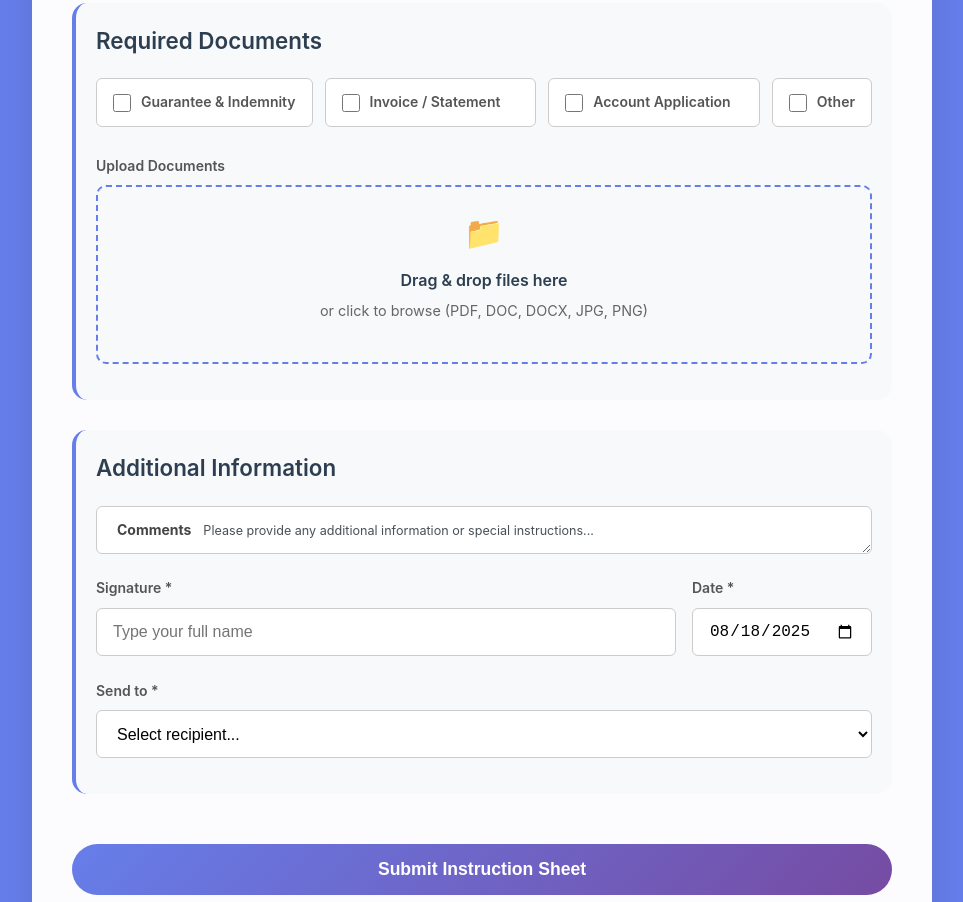
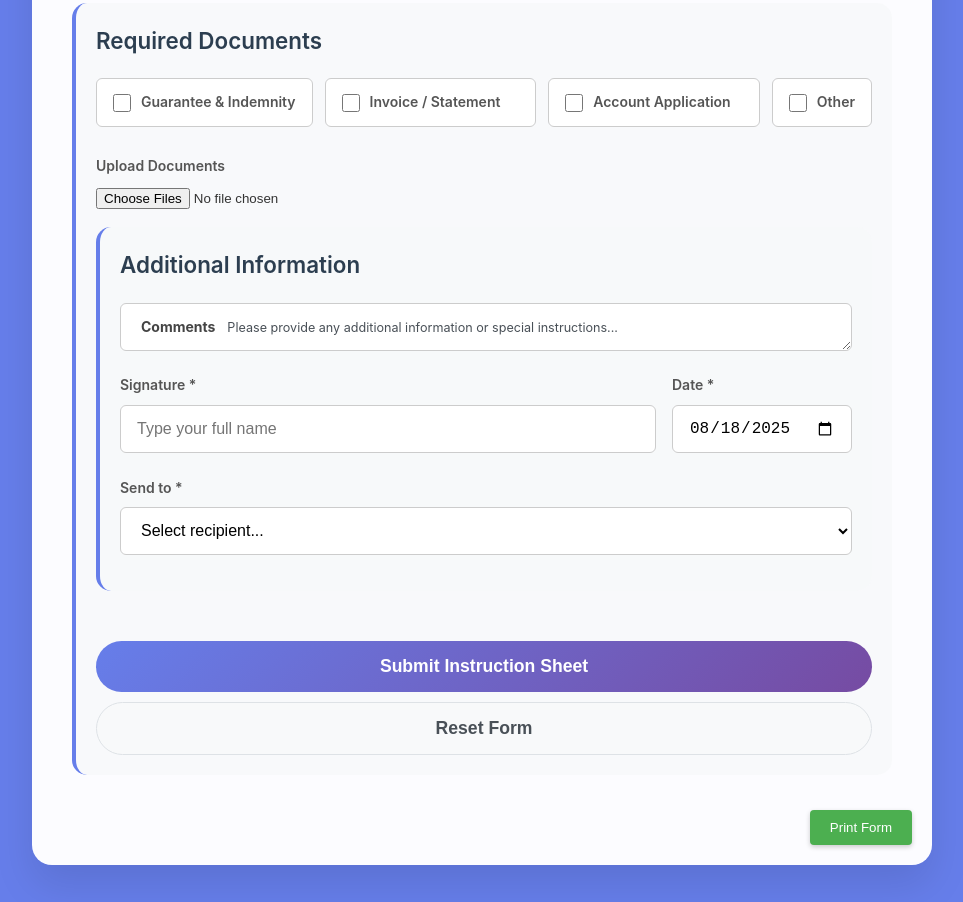
Before and after one commit to GMettam/galvins_instruction_form, a plain HTML site: page index.html in a window 1280 px wide. Shown: the part 832-1734 px from the top of the page, without its empty margins (158-1121 px from the left). After the commit the page ends 1712 px from the top, so only its background shows below. Drawn offline with Linux system fonts and the light colour scheme.

Commit message:
Fix: Replace custom file input with standard version

```diff
--- a/index.html
+++ b/index.html
@@ -839,17 +839,11 @@
                             <label for="doc_other_details"><span class="label-main">Other Document</span> <span class="label-prompt">Please specify document type</span></label>
                         </div>
                     </div>
-                    <div class="form-group" style="margin-top: 20px;">
-                        <label>Upload Documents</label>
-                        <div class="file-upload-area" id="fileUploadArea">
-                            <input accept=".pdf,.doc,.docx,.jpg,.jpeg,.png" class="file-input" id="fileInput" name="attachments[]" type="file" multiple/>
-                            <div class="file-upload-icon">📁</div>
-                            <div class="file-upload-text">Drag & drop files here</div>
-                            <div class="file-upload-subtext">or click to browse (PDF, DOC, DOCX, JPG, PNG)</div>
-                            <ul class="file-list" id="fileList"></ul>
-                        </div>
-                    </div>
-                </div>
+
+					<div class="form-group" style="margin-top: 20px;">
+   					 <label for="attachment">Upload Documents</label>
+ 				   <input type="file" id="attachment" name="attachment" multiple>
+				</div>
 
                 <div class="form-section">
                     <h2 class="section-title">Additional Information</h2>
```
